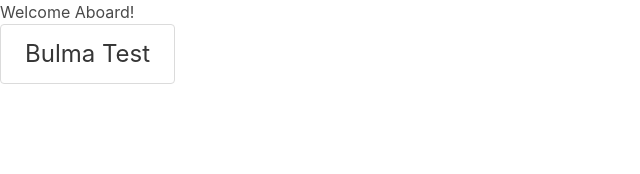
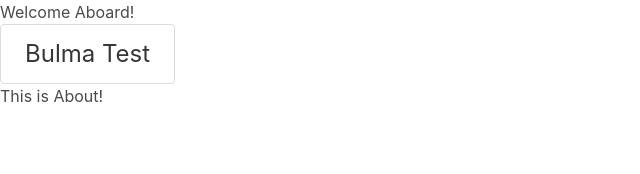
Before and after one commit to chingu-voyage7/Bears-Team-19, a React (Create React App) app in the folder budget-app/: page /about in a window 1280 px wide. Shown: the top 174 px of the page, without its empty margins (0-640 px from the left). Built offline with nearby package versions, Linux system fonts and the light colour scheme.

Commit message:
Added react router and just a basic routing setup

```diff
--- a/budget-app/package.json
+++ b/budget-app/package.json
@@ -7,6 +7,7 @@
     "react": "^16.5.2",
     "react-dom": "^16.5.2",
     "react-redux": "^5.1.1",
+    "react-router-dom": "^4.3.1",
     "react-scripts": "2.0.5",
     "redux": "^4.0.1",
     "redux-thunk": "^2.3.0"
--- /dev/null
+++ b/budget-app/src/containers/About/About.js
@@ -0,0 +1,7 @@
+import React from 'react'
+
+const About = () => {
+  return <div>This is About!</div>
+}
+
+export default About
--- a/budget-app/src/containers/App/App.js
+++ b/budget-app/src/containers/App/App.js
@@ -1,5 +1,8 @@
 import React, { Component } from 'react'
+import { BrowserRouter as Router, Route } from 'react-router-dom'
 import './App.css'
+import Home from '../Home/Home'
+import About from '../About/About'
 
 class App extends Component {
   constructor() {
@@ -9,16 +12,20 @@
 
   render() {
     return (
+      <Router>
         <div className="App">
           <h1>Welcome Aboard!</h1>
           <a
             onMouseEnter={event => event.target.classList.add('is-loading')}
             className="button is-large"
-          href=""
+            href="#"
           >
             Bulma Test
           </a>
+          <Route exact path="/" component={Home} />
+          <Route path="/about" component={About} />
         </div>
+      </Router>
     )
   }
 }
--- /dev/null
+++ b/budget-app/src/containers/Home/Home.js
@@ -0,0 +1,5 @@
+import React from 'react'
+
+const Home = () => <div>This is Home!</div>
+
+export default Home
```
Also changed, not shown: 2 other files (tests, documents, lock files or other folders). Lines whose indentation alone changed are shown as unchanged.
